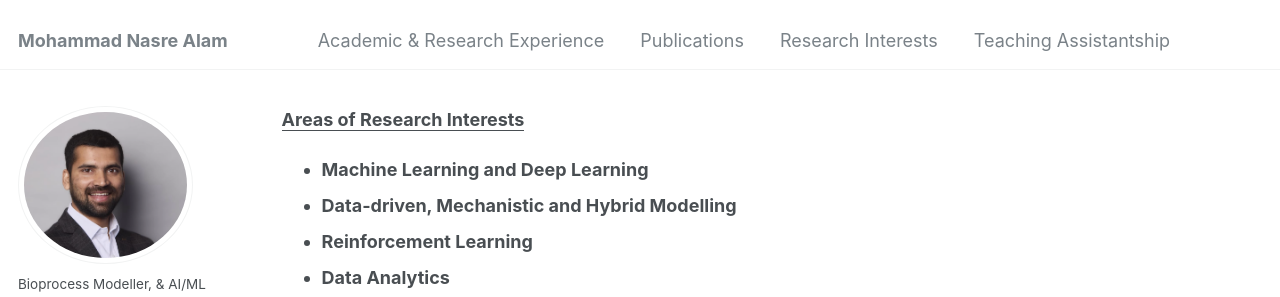
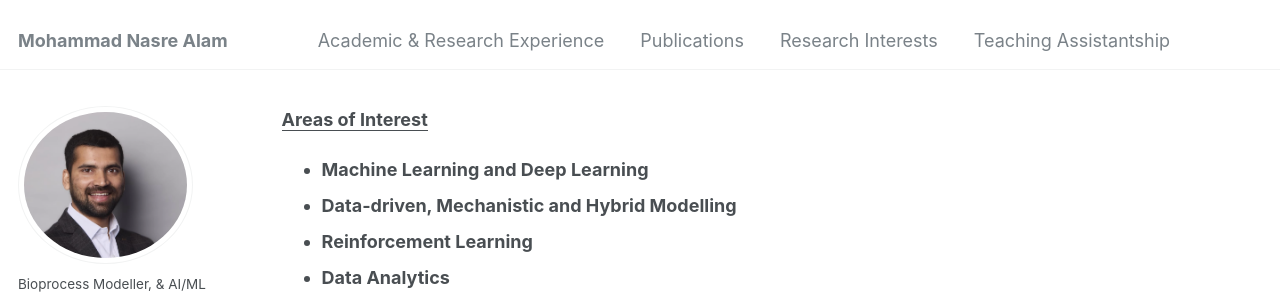
Before and after one commit to mdnasreiit/mdnasreiit.github.io, a Jekyll site: the page built from _pages/research-interests.md, in a window 1280 px wide and 900 px high. Shown: the top 297 px of the window. Built offline with Jekyll 4.4.1, drawn with Linux system fonts in a browser that asks for light colours; some web fonts are replaced.

Commit message:
Update research-interests.md

```diff
--- a/_pages/research-interests.md
+++ b/_pages/research-interests.md
@@ -9,7 +9,7 @@ redirect_from:
 
 
 
-<ins>**Areas of Research Interests**</ins>
+<ins>**Areas of Interest**</ins>
 - **Machine Learning and Deep Learning**
 - **Data-driven, Mechanistic and Hybrid Modelling**
 - **Reinforcement Learning**
```
